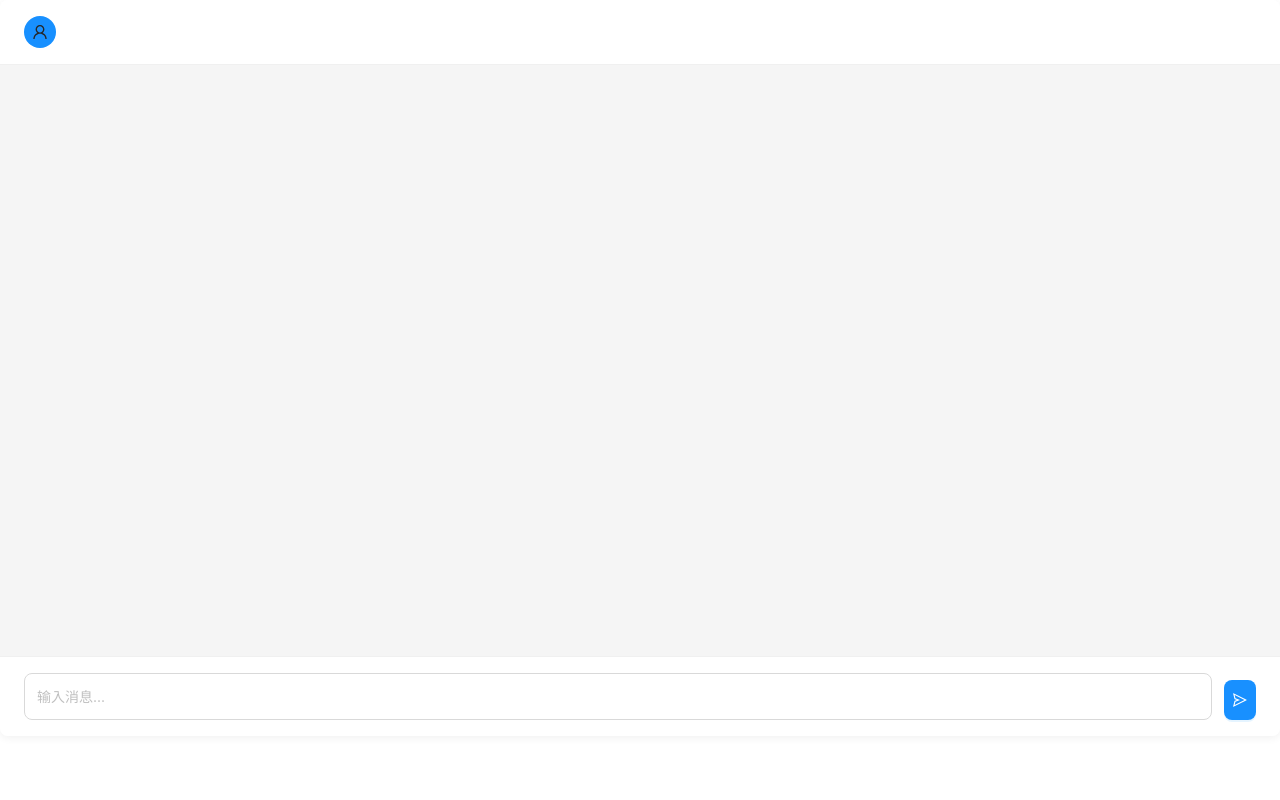
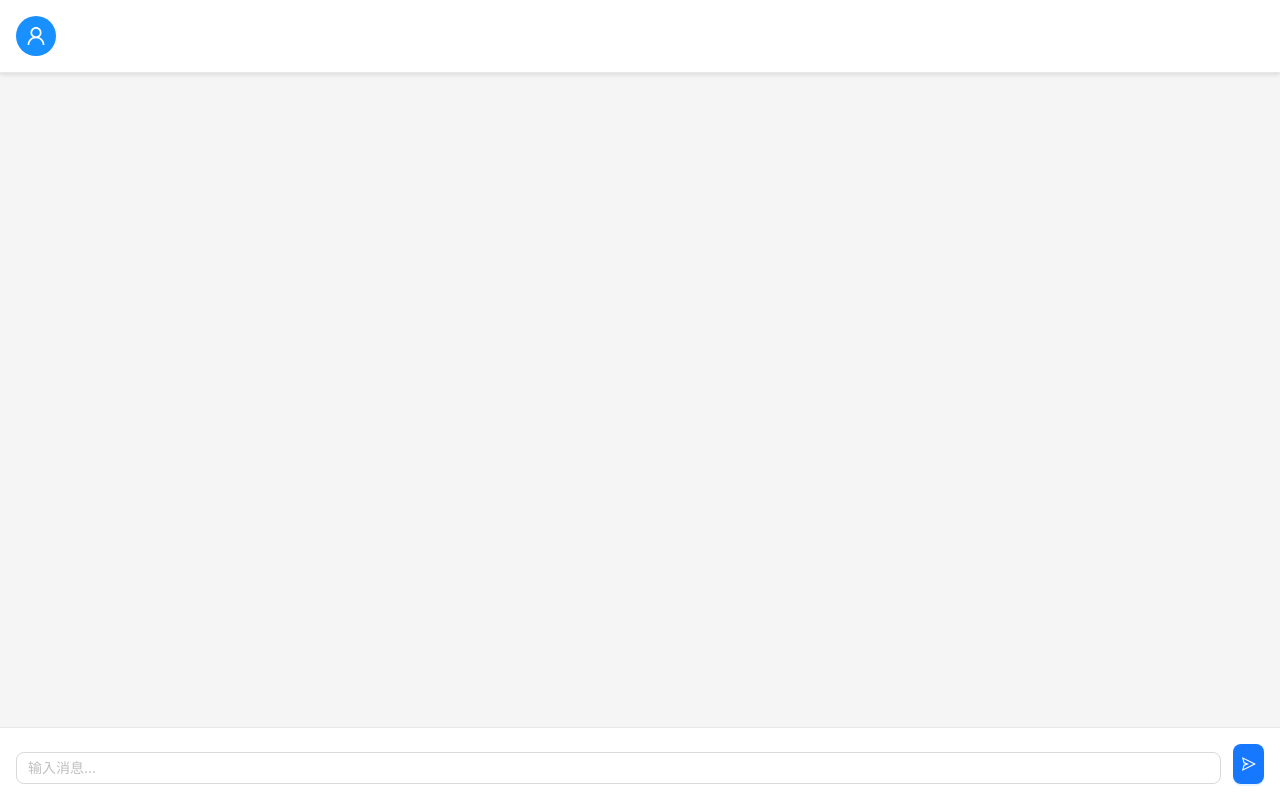
Before and after one commit to 00xu00/blog, a React (Create React App) app: page /chat in a window 1280 px wide. Built offline with nearby package versions, Linux system fonts and the light colour scheme; sample sign-in values are in the browser's storage.

Commit message:
feat: 优化私信样式

```diff
--- a/src/pages/Chat/index.css
+++ b/src/pages/Chat/index.css
@@ -1,27 +1,19 @@
 .chat-container {
   display: flex;
   flex-direction: column;
-  height: calc(100vh - 64px);
-  background: #fff;
-  border-radius: 8px;
-  box-shadow: 0 2px 8px rgba(0, 0, 0, 0.06);
-  overflow: hidden;
+  height: 100vh;
+  background-color: #f5f5f5;
 }
 
 .chat-header {
-  padding: 16px 24px;
-  border-bottom: 1px solid #f0f0f0;
-  background: #fff;
-  display: flex;
-  align-items: center;
-  gap: 12px;
+  padding: 16px;
+  background-color: #fff;
+  border-bottom: 1px solid #e8e8e8;
+  box-shadow: 0 2px 4px rgba(0, 0, 0, 0.1);
+  z-index: 1;
 }
 
-.chat-header .ant-avatar {
-  background: #1890ff;
-}
-
-.chat-header span {
+.chat-header-username {
   font-size: 16px;
   font-weight: 500;
   color: #262626;
@@ -29,9 +21,8 @@
 
 .chat-messages {
   flex: 1;
-  padding: 24px;
   overflow-y: auto;
-  background: #f5f5f5;
+  padding: 20px;
   display: flex;
   flex-direction: column;
   gap: 16px;
@@ -41,10 +32,11 @@
   display: flex;
   gap: 12px;
   max-width: 80%;
+  align-items: flex-start;
 }
 
 .message-item.self {
-  align-self: flex-end;
+  margin-left: auto;
   flex-direction: row-reverse;
 }
 
@@ -53,35 +45,49 @@
 }
 
 .message-content {
-  background: #fff;
+  background-color: #fff;
   padding: 12px 16px;
   border-radius: 12px;
-  box-shadow: 0 2px 4px rgba(0, 0, 0, 0.05);
-  position: relative;
+  box-shadow: 0 1px 2px rgba(0, 0, 0, 0.1);
+  min-width: 120px;
 }
 
 .message-item.self .message-content {
-  background: #1890ff;
+  background-color: #1890ff;
   color: #fff;
 }
 
 .message-info {
-  margin-bottom: 4px;
+  display: flex;
+  justify-content: space-between;
+  align-items: center;
+  margin-bottom: 8px;
+  padding-bottom: 4px;
+  border-bottom: 1px solid rgba(0, 0, 0, 0.1);
+}
+
+.message-item.self .message-info {
+  border-bottom-color: rgba(255, 255, 255, 0.2);
 }
 
 .message-name {
-  font-size: 12px;
-  color: #8c8c8c;
-  margin-right: 8px;
+  font-weight: 600;
+  font-size: 14px;
+  color: #262626;
+  display: flex;
+  align-items: center;
+  gap: 4px;
 }
 
 .message-item.self .message-name {
-  color: rgba(255, 255, 255, 0.8);
+  color: #fff;
 }
 
 .message-time {
   font-size: 12px;
   color: #8c8c8c;
+  margin-left: 8px;
+  white-space: nowrap;
 }
 
 .message-item.self .message-time {
@@ -89,35 +95,28 @@
 }
 
 .message-text {
+  word-break: break-word;
+  line-height: 1.5;
   font-size: 14px;
-  line-height: 1.5;
-  word-break: break-word;
+  color: #262626;
+}
+
+.message-item.self .message-text {
+  color: #fff;
 }
 
 .chat-input {
-  padding: 16px 24px;
-  background: #fff;
-  border-top: 1px solid #f0f0f0;
+  padding: 16px;
+  background-color: #fff;
+  border-top: 1px solid #e8e8e8;
   display: flex;
   gap: 12px;
   align-items: flex-end;
 }
 
 .chat-input .ant-input {
-  flex: 1;
+  border-radius: 8px;
   resize: none;
-  border-radius: 8px;
-  padding: 12px;
-  font-size: 14px;
-  line-height: 1.5;
-  border: 1px solid #d9d9d9;
-  transition: all 0.3s;
-}
-
-.chat-input .ant-input:hover,
-.chat-input .ant-input:focus {
-  border-color: #40a9ff;
-  box-shadow: 0 0 0 2px rgba(24, 144, 255, 0.2);
 }
 
 .send-button {
@@ -127,75 +126,46 @@
   display: flex;
   align-items: center;
   justify-content: center;
-  background: #1890ff;
-  border: none;
-  color: #fff;
-  transition: all 0.3s;
-}
-
-.send-button:hover {
-  background: #40a9ff;
-}
-
-.send-button:active {
-  background: #096dd9;
 }
 
 /* 暗色模式适配 */
-.dark-mode .chat-container {
-  background-color: #141414;
-}
-
-.dark-mode .chat-header {
-  background-color: #141414;
-  border-bottom-color: #303030;
-}
-
-.dark-mode .chat-messages {
-  background-color: #1f1f1f;
-}
-
-.dark-mode .message-name {
-  color: #e0e0e0;
-}
-
-.dark-mode .message-time {
-  color: #8c8c8c;
-}
-
-.dark-mode .message-text {
-  background-color: #1f1f1f;
-  color: #e0e0e0;
-}
-
-.dark-mode .message-item.self .message-text {
-  background-color: #111b26;
-}
-
-.dark-mode .chat-input {
-  background-color: #141414;
-  border-top-color: #303030;
-}
-
-/* 响应式设计 */
-@media (max-width: 768px) {
+@media (prefers-color-scheme: dark) {
   .chat-container {
-    height: calc(100vh - 56px);
+    background-color: #1f1f1f;
   }
 
   .chat-header {
-    padding: 12px 16px;
+    background-color: #141414;
+    border-bottom-color: #303030;
   }
 
-  .chat-messages {
-    padding: 16px;
+  .chat-header-username {
+    color: #fff;
   }
 
-  .message-item {
-    max-width: 90%;
+  .message-content {
+    background-color: #141414;
+    box-shadow: 0 1px 2px rgba(0, 0, 0, 0.2);
+  }
+
+  .message-item.self .message-content {
+    background-color: #1890ff;
+  }
+
+  .message-name {
+    color: #fff;
+  }
+
+  .message-text {
+    color: #fff;
+  }
+
+  .message-time {
+    color: #8c8c8c;
   }
 
   .chat-input {
-    padding: 12px 16px;
+    background-color: #141414;
+    border-top-color: #303030;
   }
 }
--- a/src/pages/Chat/index.tsx
+++ b/src/pages/Chat/index.tsx
@@ -10,7 +10,25 @@ const Chat: React.FC = () => {
   const [messages, setMessages] = useState<MessageType[]>([]);
   const [inputValue, setInputValue] = useState('');
   const messagesEndRef = useRef<HTMLDivElement>(null);
-  const [chatUser, setChatUser] = useState<{ id: number; name: string }>({ id: 0, name: '' });
+  const [chatUser, setChatUser] = useState<{ id: number; name: string; avatar: string | null }>({
+    id: 0,
+    name: '',
+    avatar: null
+  });
+  const [currentUserId, setCurrentUserId] = useState<number | null>(null);
+
+  // 获取当前用户ID
+  useEffect(() => {
+    const userInfoStr = localStorage.getItem('userInfo');
+    if (userInfoStr) {
+      try {
+        const user = JSON.parse(userInfoStr);
+        setCurrentUserId(user.id);
+      } catch (error) {
+        console.error('解析用户信息失败:', error);
+      }
+    }
+  }, []);
 
   // 滚动到最新消息
   const scrollToBottom = () => {
@@ -22,7 +40,8 @@ const Chat: React.FC = () => {
     if (location.state && location.state.userId) {
       setChatUser({
         id: Number(location.state.userId),
-        name: location.state.username || `用户${location.state.userId}`
+        name: location.state.username || `用户${location.state.userId}`,
+        avatar: location.state.avatar || null
       });
       loadMessages(Number(location.state.userId));
     }
@@ -68,18 +87,29 @@ const Chat: React.FC = () => {
     <div className="chat-container">
       <div className="chat-header">
         <Space>
-          <Avatar src="" icon={<UserOutlined />} />
-          <span>{chatUser.name}</span>
+          <Avatar
+            src={chatUser.avatar}
+            icon={<UserOutlined />}
+            size={40}
+            style={{ backgroundColor: '#1890ff' }}
+          />
+          <span className="chat-header-username">{chatUser.name}</span>
         </Space>
       </div>
       <div className="chat-messages">
         {messages.map(message => (
           <div
             key={message.id}
-            className={`message-item ${message.sender_id === 1 ? 'self' : 'other'}`}
+            className={`message-item ${message.sender_id === currentUserId ? 'self' : 'other'}`}
+            style={{ backgroundColor: '#f5f5f5' }}
           >
             <div className="message-avatar">
-              <Avatar src={message.sender.avatar} icon={<UserOutlined />} />
+              <Avatar
+                src={message.sender.avatar}
+                icon={<UserOutlined />}
+                size={36}
+                style={{ backgroundColor: '#1890ff' }}
+              />
             </div>
             <div className="message-content">
               <div className="message-info">
--- a/src/pages/Profile/index.tsx
+++ b/src/pages/Profile/index.tsx
@@ -573,7 +573,7 @@ const Profile: React.FC = () => {
                 >
                   {isFollowing ? '已关注' : '关注'}
                 </Button>
-                <Button onClick={() => handleMessageClick(Number(userInfo.id), userInfo.username)}>私信</Button>
+                <Button onClick={() => handleMessageClick(Number(userInfo.id), userInfo.username, userInfo.avatar)}>私信</Button>
               </>
             )}
           </div>
@@ -597,12 +597,13 @@ const Profile: React.FC = () => {
   };
 
   // 处理私信按钮点击
-  const handleMessageClick = (userId: number, username: string) => {
+  const handleMessageClick = (userId: number, username: string, avatar: string | null = null) => {
     // 跳转到chat页并传递对方信息
     navigate('/chat', {
       state: {
         userId,
-        username
+        username,
+        avatar
       }
     });
   };
@@ -650,7 +651,7 @@ const Profile: React.FC = () => {
                           return (
                             <List.Item
                               className={`message-item ${isUnread ? 'unread' : ''}`}
-                              onClick={() => handleMessageClick(otherUserId, otherUsername)}
+                              onClick={() => handleMessageClick(otherUserId, otherUsername, otherAvatar)}
                             >
                               <div className="message-item-content">
                                 <Avatar src={otherAvatar} icon={<UserOutlined />} size={48} />
@@ -967,7 +968,7 @@ const Profile: React.FC = () => {
                               >
                                 {followingMap[user.id] ? '已关注' : '关注'}
                               </Button>
-                              <Button block onClick={() => handleMessageClick(Number(user.id), user.username)}>私信</Button>
+                              <Button block onClick={() => handleMessageClick(Number(user.id), user.username, user.avatar)}>私信</Button>
                             </Space>
                           </div>
                         </Card>
@@ -1014,7 +1015,7 @@ const Profile: React.FC = () => {
                               >
                                 {followerFollowingMap[user.id] ? '已关注' : '关注'}
                               </Button>
-                              <Button block onClick={() => handleMessageClick(Number(user.id), user.username)}>私信</Button>
+                              <Button block onClick={() => handleMessageClick(Number(user.id), user.username, user.avatar)}>私信</Button>
                             </Space>
                           </div>
                         </Card>
```
